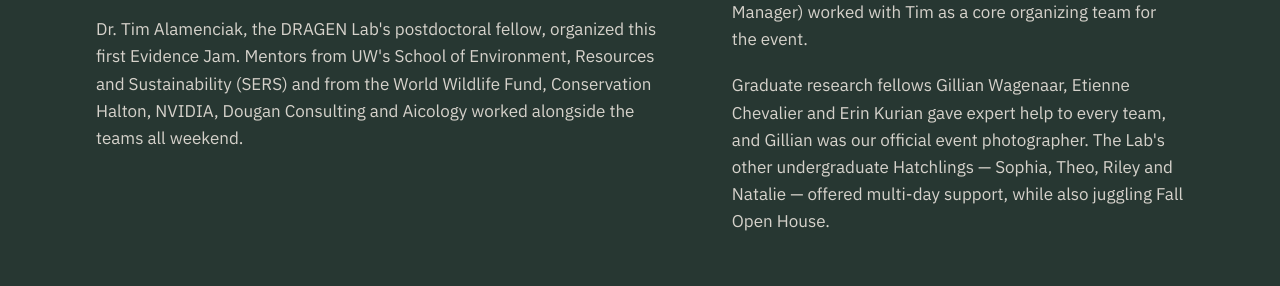
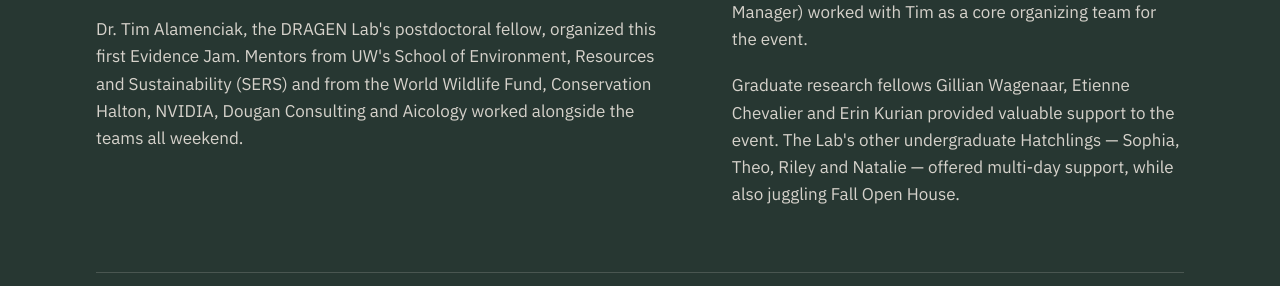
Before and after one commit to timalamenciak/evidencejam2026, a plain HTML site: page index.html in a window 1280 px wide. Shown: the part 5678-5964 px from the top of the page. Drawn offline with Linux system fonts and the light colour scheme.

Commit message:
revised graduate students

```diff
--- a/index.html
+++ b/index.html
@@ -644,7 +644,7 @@
         <div>
           <h3>DRAGEN Lab team</h3>
           <p>Shannon Drew (Assistant Director and Project Manager), Amelia Dreyer (undergraduate research assistant) and Kian Drew (Indigenous Research Fellow and Maker Space Manager) worked with Tim as a core organizing team for the event.</p>
-          <p>Graduate research fellows Gillian Wagenaar, Etienne Chevalier and Erin Kurian gave expert help to every team, and Gillian was our official event photographer. The Lab's other undergraduate Hatchlings — Sophia, Theo, Riley and Natalie — offered multi-day support, while also juggling Fall Open House.</p>
+          <p>Graduate research fellows Gillian Wagenaar, Etienne Chevalier and Erin Kurian provided valuable support to the event. The Lab's other undergraduate Hatchlings — Sophia, Theo, Riley and Natalie — offered multi-day support, while also juggling Fall Open House.</p>
         </div>
       </div>
       <div class="supporters">
```
